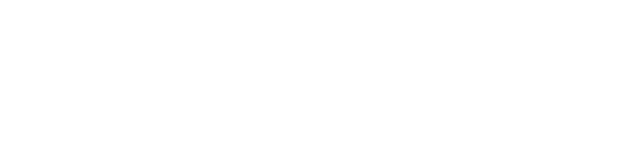
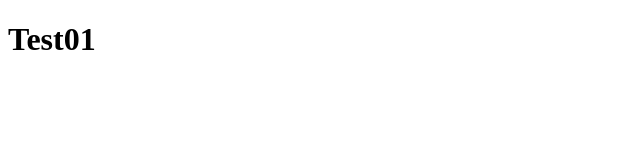
Before and after one commit to AndreiNevskii/bend-avt-1, a plain HTML site: page index.html in a window 1280 px wide. Shown: the whole page, without its empty margins (0-640 px from the left). Drawn offline with Linux system fonts and the light colour scheme.

Commit message:
forth commit

```diff
--- a/index.html
+++ b/index.html
@@ -6,6 +6,6 @@
     <title>Test01</title>
 </head>
 <body>
-
+   <h1>Test01</h1>
 </body>
 </html>
```
